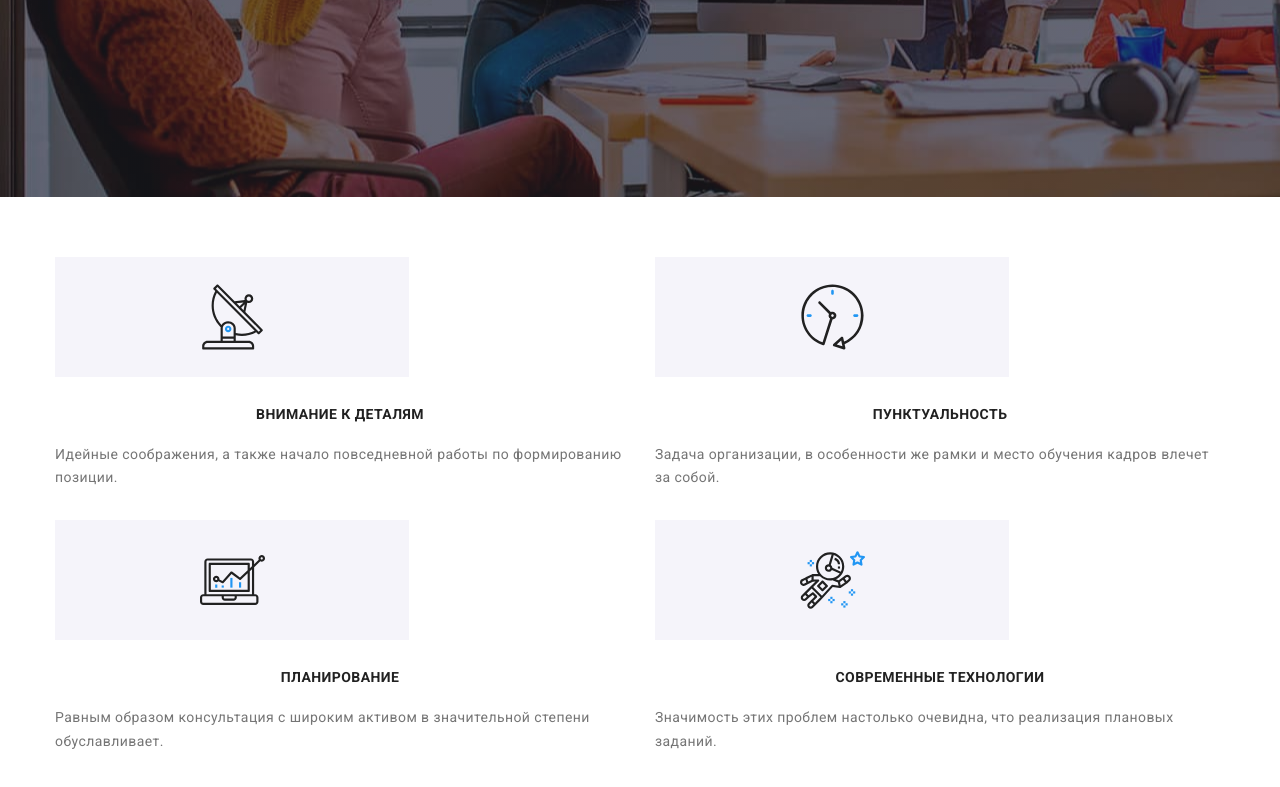
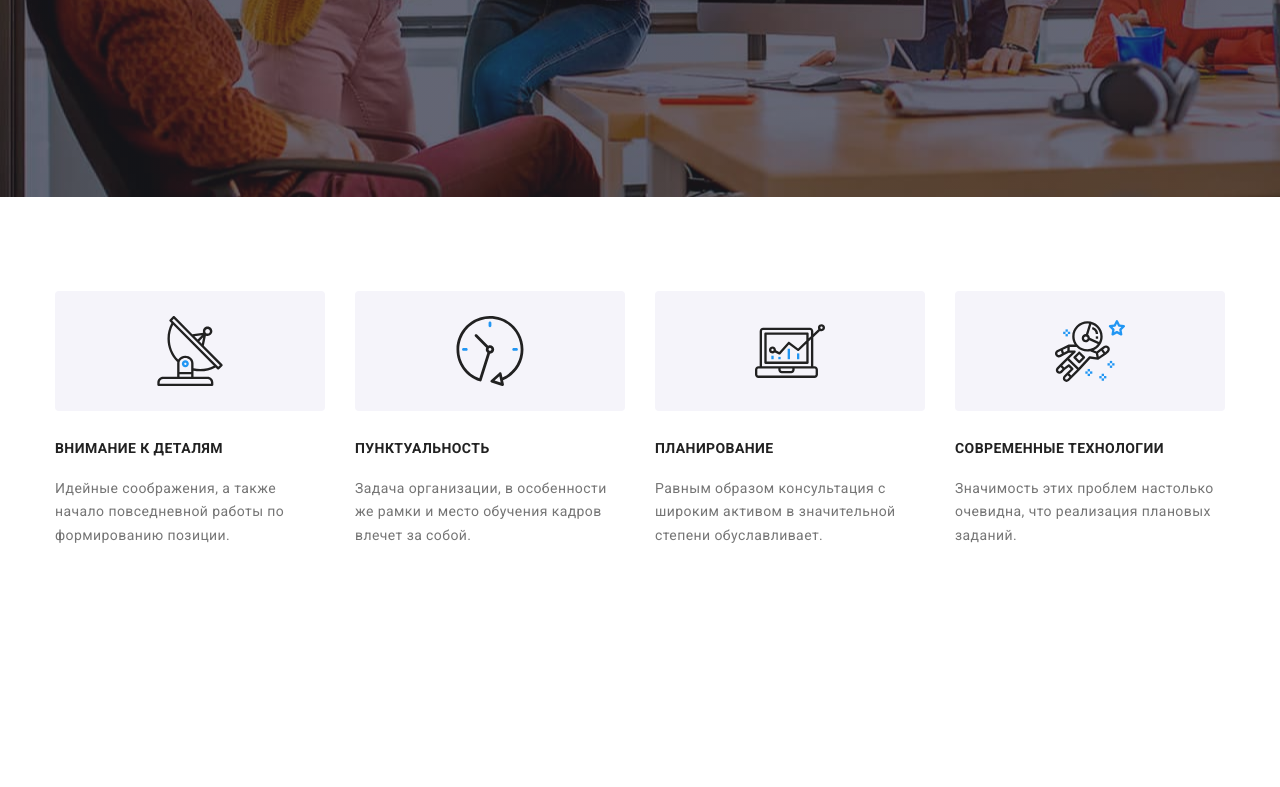
Before and after one commit to DmytroMS/goit-markup-hw-008, a plain HTML site: page index.html in a window 1280 px wide. Shown: the part 483-1270 px from the top of the page. After the commit the page ends 1125 px from the top, so only its background shows below. Drawn offline with nearby package versions, Linux system fonts and the light colour scheme.

Commit message:
finish Advantages

```diff
--- a/sass/layout/_benefits.scss
+++ b/sass/layout/_benefits.scss
@@ -1,3 +1,8 @@
+.benefits__icon {
+  width: 70px;
+  height: 70px;
+}
+
 @media screen and (max-width: 767px) {
   .benefits {
     padding-top: 60px;
@@ -16,11 +21,6 @@
 
     &__description {
       margin-bottom: 30px;
-    }
-
-    &__icon {
-      width: 65px;
-      height: 70px;
     }
 
     &__title {
@@ -80,15 +80,6 @@
       margin-top: 30px;
       flex-basis: calc(100% / 2 - 30px);
     }
-
-    &__icon {
-      width: 65px;
-      height: 70px;
-    }
-
-    &__title {
-      text-align: center;
-    }
   }
 
   .benefits__title {
@@ -113,7 +104,7 @@
   }
 }
 
-/*
+@media screen and (min-width: 1200px) {
   .benefits {
     padding-top: 94px;
     padding-bottom: 94px;
@@ -121,13 +112,10 @@
     &__list {
       display: flex;
       margin-left: -30px;
-  }
-
-  &__item {
-    display: flex;
-    flex-wrap: wrap;
-    margin-left: 30px;
-    flex-basis: calc((100% / 4) -30px);
+      margin-top: -30px;
+      margin-right: 0px;
+      margin-bottom: 0px;
+      padding: 0px;
     }
 
     &__thumb {
@@ -139,6 +127,13 @@
       margin-bottom: 30px;
       background: var(--button-section-background-color);
       border-radius: 4px;
+    }
+
+    &__item {
+      display: flex;
+      flex-wrap: wrap;
+      margin-left: 30px;
+      flex-basis: calc(100% / 4 - 30px);
     }
 
     &__title {
@@ -162,5 +157,4 @@
       color: var(--font-description);
     }
   }
-
-*/
+}
```
Also changed, not shown: css/main.css, css/main.min.css, 2 other files. Lines whose indentation alone changed are shown as unchanged.
